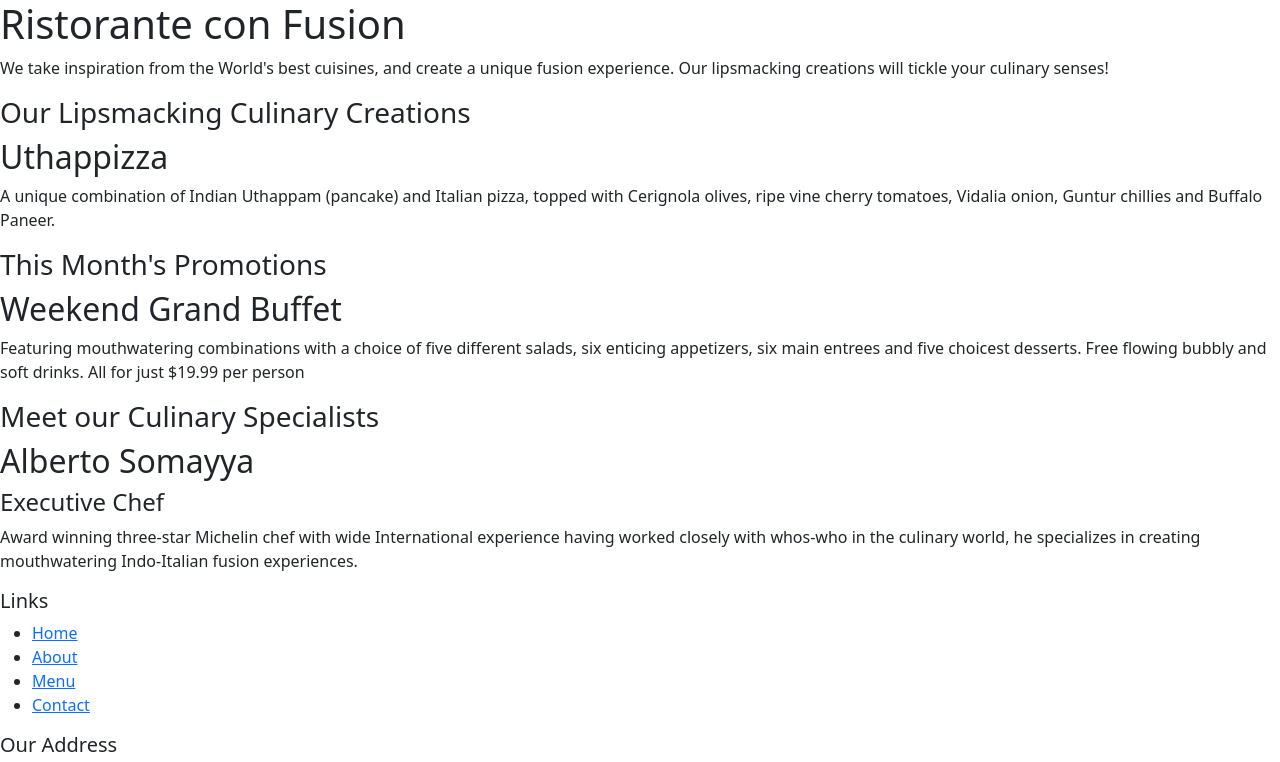
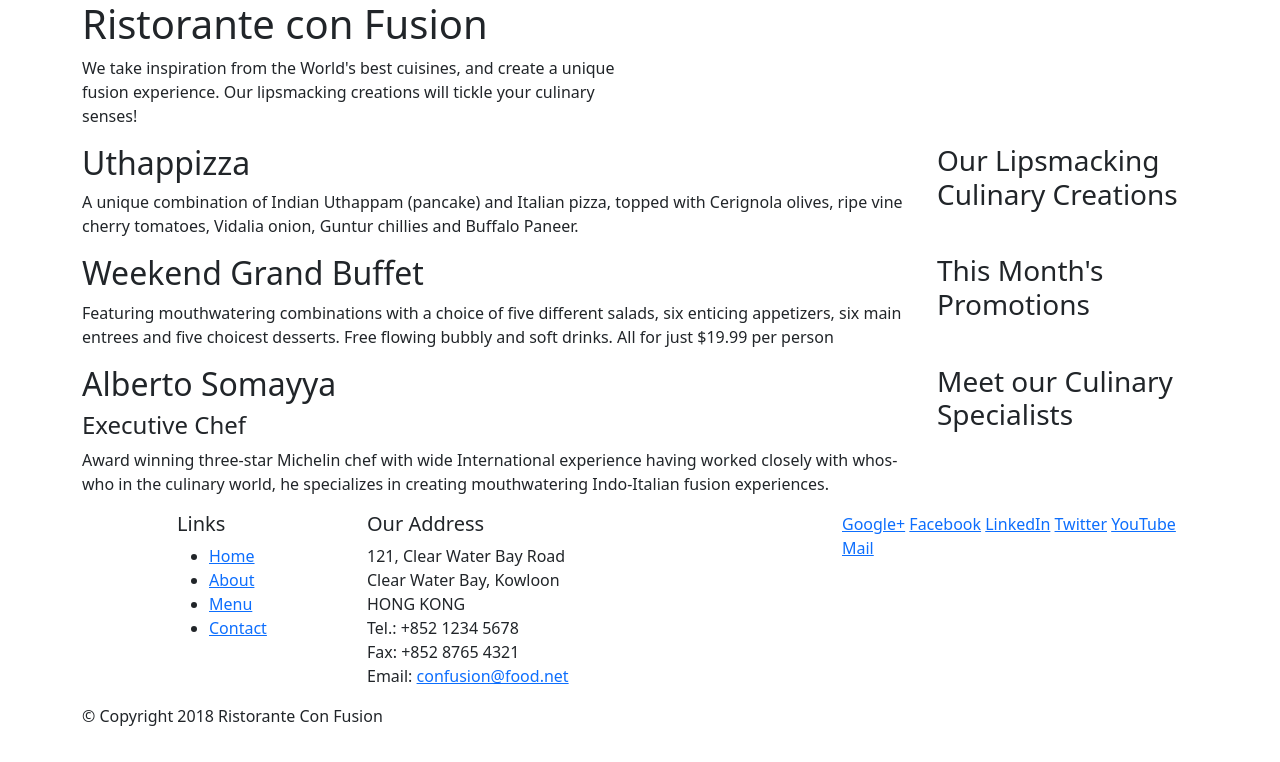
Before and after one commit to VictorVMHC/Bootstrap-4-course-, a website: page index.html in a window 1280 px wide. Shown: the top 762 px of the page. Drawn offline with nearby package versions, Linux system fonts and the light colour scheme.

Commit message:
boostrap grid part one

```diff
--- a/index.html
+++ b/index.html
@@ -13,46 +13,46 @@
 
 <body>
 
-    <header>
-        <div>
-            <div>
-                <div>
+    <header class="jumbotron">
+        <div class="container">
+            <div class="row">
+                <div class="col-12 col-sm-6">
                     <h1>Ristorante con Fusion</h1>
                     <p>We take inspiration from the World's best cuisines, and create a unique fusion experience. Our lipsmacking creations will tickle your culinary senses!</p>
                 </div>
-                <div>
+                <div  class="col-12 col-sm">
                 </div>
             </div>
         </div>
     </header>
 
-    <div>
-        <div>
-            <div>
+    <div class="container">
+        <div class="row">
+            <div class=" col-12 col-sm-4 order-sm-last col-md-3">
                 <h3>Our Lipsmacking Culinary Creations</h3>
             </div>
-            <div>
+            <div class="col col-sm order order-sm-first col-md">
                 <h2>Uthappizza</h2>
                 <p>A unique combination of Indian Uthappam (pancake) and Italian pizza, topped with Cerignola olives, ripe vine cherry tomatoes, Vidalia onion, Guntur chillies and Buffalo Paneer.</p>
             </div>
         </div>
 
 
-        <div>
-            <div>
+        <div class="row">
+            <div class="col-12 col-sm-4 order-sm-last col-md-3">
                 <h3>This Month's Promotions</h3>
             </div>
-            <div>
+            <div class="col col-sm order-sm-first col-md">
                 <h2>Weekend Grand Buffet</h2>
                 <p>Featuring mouthwatering combinations with a choice of five different salads, six enticing appetizers, six main entrees and five choicest desserts. Free flowing bubbly and soft drinks. All for just $19.99 per person </p>
             </div>
         </div>
 
-        <div>
-            <div>
+        <div class="row">
+            <div class="col-12 col-sm-4 order-sm-last col-md-3">
                 <h3>Meet our Culinary Specialists</h3>
             </div>
-            <div>
+            <div class="col col-sm order-sm-first col-md">
                 <h2>Alberto Somayya</h2>
                 <h4>Executive Chef</h4>
                 <p>Award winning three-star Michelin chef with wide International experience having worked closely with whos-who in the culinary world, he specializes in creating mouthwatering Indo-Italian fusion experiences. </p>
@@ -61,9 +61,9 @@
     </div>
 
     <footer>
-        <div>
-            <div>
-                <div>
+        <div class="container">
+            <div class="row">
+                <div class="col-4 offset-1 col-sm-2">
                     <h5>Links</h5>
                     <ul>
                         <li><a href="#">Home</a></li>
@@ -72,7 +72,7 @@
                         <li><a href="#">Contact</a></li>
                     </ul>
                 </div>
-                <div>
+                <div class="col-7 col-sm-5">
                     <h5>Our Address</h5>
                     <address>
 		              121, Clear Water Bay Road<br>
@@ -83,7 +83,7 @@
 		              Email: <a href="mailto:confusion@food.net">confusion@food.net</a>
 		           </address>
                 </div>
-                <div>
+                <div class="col-12 col-sm-4">
                     <div>
                         <a href="http://google.com/+">Google+</a>
                         <a href="http://www.facebook.com/profile.php?id=">Facebook</a>
@@ -94,8 +94,8 @@
                     </div>
                 </div>
            </div>
-           <div>
-                <div>
+           <div class="row">
+                <div class="col-auto">
                     <p>© Copyright 2018 Ristorante Con Fusion</p>
                 </div>
            </div>
```
